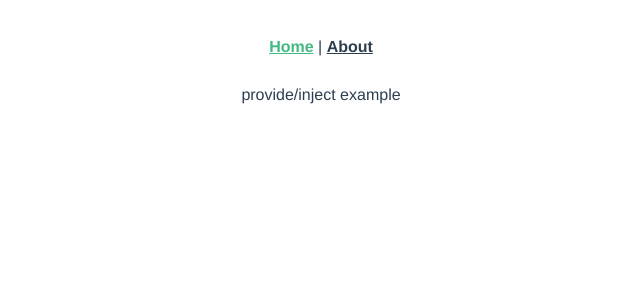
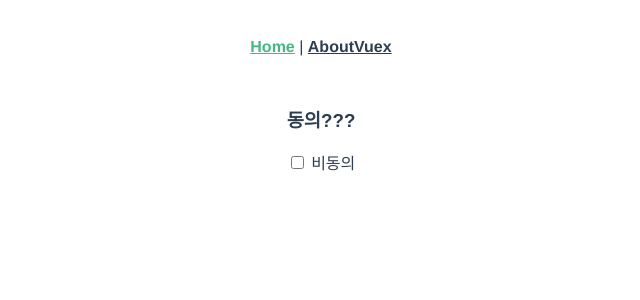
Before and after one commit to oh-sumin/ts-vue-todo, a Vue app: page / in a window 1280 px wide. Shown: the top 300 px of the page, without its empty margins (319-959 px from the left). Built offline with nearby package versions, Linux system fonts and the light colour scheme.

Commit message:
vuex example

```diff
--- a/src/App.vue
+++ b/src/App.vue
@@ -3,6 +3,7 @@
     <nav>
       <router-link to="/">Home</router-link> |
       <router-link to="/about">About</router-link>
+      <router-link to="/vuex">Vuex</router-link>
     </nav>
     <router-view />
   </div>
--- /dev/null
+++ b/src/components/CountBox.vue
@@ -0,0 +1,9 @@
+<template>
+  <h3>{{ $store.state.count }}</h3>
+</template>
+
+<script lang="ts">
+import { Vue, Component } from "vue-property-decorator";
+
+export default class CountBox extends Vue {}
+</script>
--- /dev/null
+++ b/src/components/MyCheckbox.vue
@@ -0,0 +1,17 @@
+<template>
+  <input type="checkbox" :checked="checked" @change="change" />
+</template>
+
+<script lang="ts">
+import { Component, Vue, Model, Emit } from "vue-property-decorator";
+
+@Component
+export default class MyCheckbox extends Vue {
+  @Model("change", { type: Boolean }) readonly checked!: boolean;
+
+  @Emit()
+  change(event: Event) {
+    return console.log(event);
+  }
+}
+</script>
--- a/src/main.ts
+++ b/src/main.ts
@@ -1,7 +1,7 @@
 import Vue from "vue";
 import App from "./App.vue";
 import router from "./router";
-import store from "./store";
+import store from "./store/store";
 
 Vue.config.productionTip = false;
 
--- a/src/router/index.ts
+++ b/src/router/index.ts
@@ -1,6 +1,7 @@
 import Vue from "vue";
 import VueRouter, { RouteConfig } from "vue-router";
 import HomeView from "../views/HomeView.vue";
+import VuexExample from "@/views/VuexExample.vue";
 
 Vue.use(VueRouter);
 
@@ -19,6 +20,11 @@ const routes: Array<RouteConfig> = [
     component: () =>
       import(/* webpackChunkName: "about" */ "../views/AboutView.vue"),
   },
+  {
+    path: "/vuex",
+    name: "vuex",
+    component: VuexExample,
+  },
 ];
 
 const router = new VueRouter({
--- a/src/store/index.ts
+++ /dev/null
@@ -1,12 +0,0 @@
-import Vue from "vue";
-import Vuex from "vuex";
-
-Vue.use(Vuex);
-
-export default new Vuex.Store({
-  state: {},
-  getters: {},
-  mutations: {},
-  actions: {},
-  modules: {},
-});
--- /dev/null
+++ b/src/store/store.ts
@@ -0,0 +1,46 @@
+import Vue from "vue";
+import Vuex, { ActionContext, StoreOptions } from "vuex";
+
+Vue.use(Vuex);
+
+interface State {
+  count: number;
+}
+
+const store: StoreOptions<State> = {
+  state: {
+    count: 0,
+  },
+  mutations: {
+    setCount(state: State, count: number) {
+      state.count = count;
+    },
+  },
+
+  actions: {
+    increase({ state, commit }: ActionContext<State, State>) {
+      commit("setCount", state.count + 1);
+    },
+    decrease({ state, commit }: ActionContext<State, State>) {
+      commit("setCount", state.count - 1);
+    },
+  },
+
+  getters: {
+    count: (state: State) => state.count,
+  },
+};
+
+export default new Vuex.Store(store);
+
+// export default new Vuex.Store({
+//   // 상태값 -> 컴포넌트에서 사용하게 될 데이터
+//   state: {},
+//   //계산된 값을 반환하는 함수(ex.필터링)
+//   getters: {},
+//   // 상태변이 함수
+//   mutations: {},
+//   // 상태 변이를 위한 로직 함수
+//   actions: {},
+//   modules: {},
+// });
--- a/src/views/HomeView.vue
+++ b/src/views/HomeView.vue
@@ -1,19 +1,32 @@
 <template>
   <div class="home">
-    <ChildrenPage></ChildrenPage>
+    <h3>동의???</h3>
+    <MyCheckbox v-model="checked" @change="change"></MyCheckbox>
+    {{ text }}
   </div>
 </template>
 
 <script lang="ts">
 import { Component, Vue, Provide } from "vue-property-decorator";
-import ChildrenPage from "@/components/ChildrenPage.vue";
+import MyCheckbox from "@/components/MyCheckbox.vue";
 
 @Component({
   components: {
-    ChildrenPage,
+    MyCheckbox,
   },
 })
 export default class HomeView extends Vue {
-  @Provide("message") msg: string = "provide/inject example";
+  checked: boolean = false;
+  text: string = "비동의";
+
+  // change(checked: boolean) {
+  //   this.checked = checked;
+  //   this.text = checked ? "동의" : "비동의";
+  // }
+
+  change(checked: boolean) {
+    this.checked = checked;
+    this.text = this.checked ? "동의" : "비동의";
+  }
 }
 </script>
--- /dev/null
+++ b/src/views/VuexExample.vue
@@ -0,0 +1,26 @@
+<template>
+  <div class="vuex">
+    <CountBox></CountBox>
+    <button @click="increase">증가</button>
+    <button @click="decrease">감소</button>
+  </div>
+</template>
+
+<script lang="ts">
+import { Component, Vue } from "vue-property-decorator";
+import CountBox from "@/components/CountBox.vue";
+
+@Component({
+  components: {
+    CountBox,
+  },
+})
+export default class VuexExample extends Vue {
+  increase() {
+    this.$store.dispatch("increase");
+  }
+  decrease() {
+    this.$store.dispatch("decrease");
+  }
+}
+</script>
```
